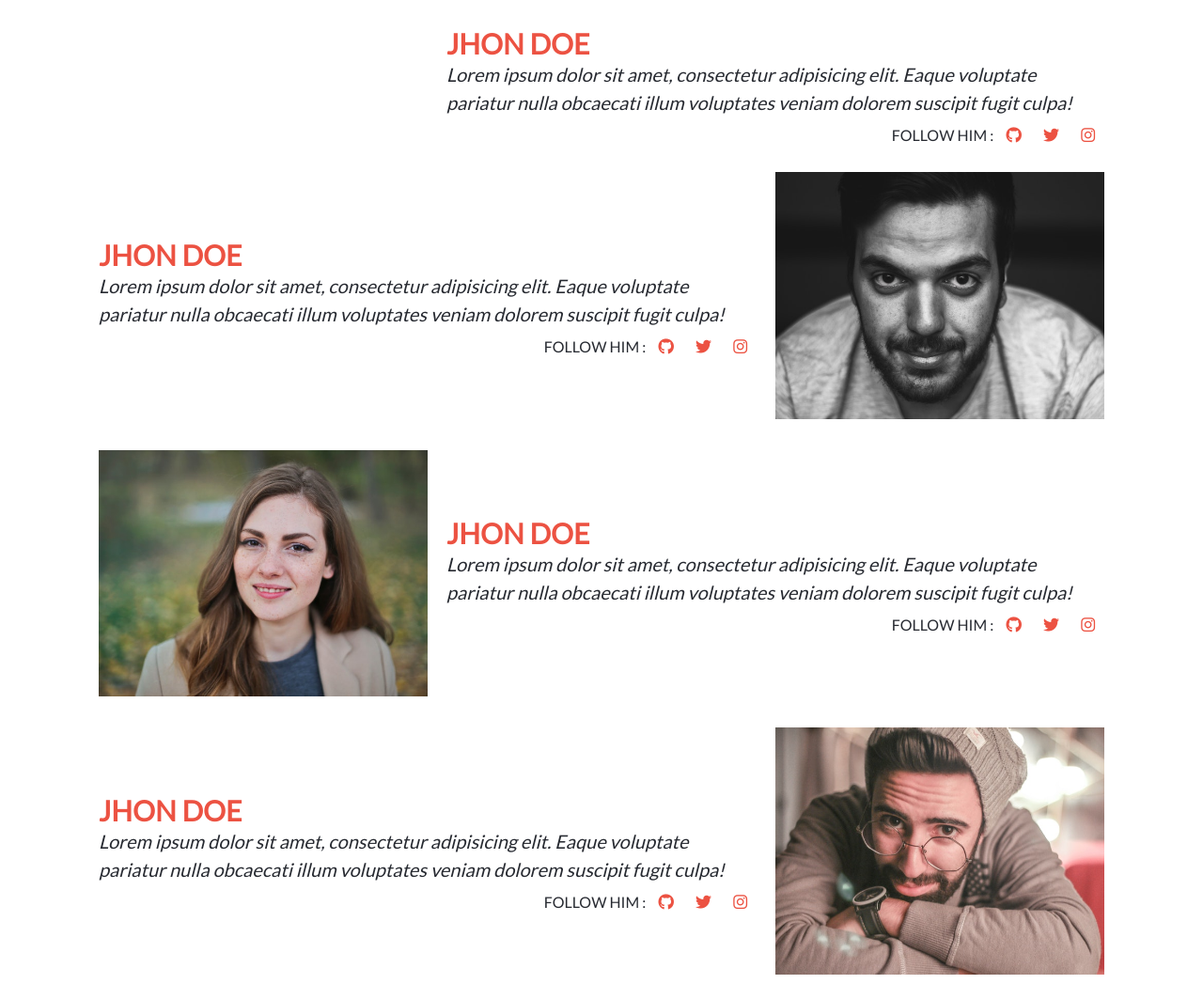
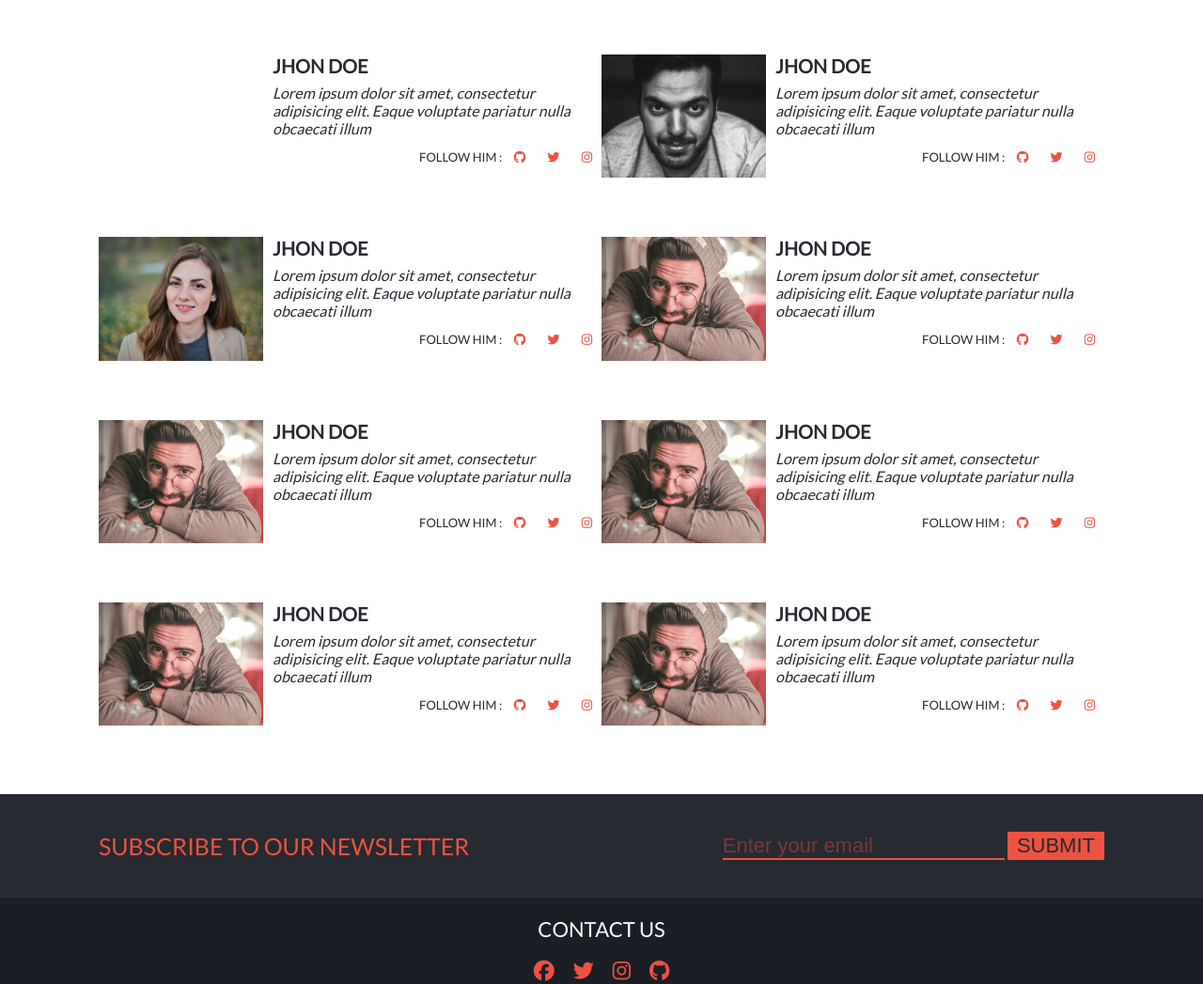
Before and after one commit to bouaik/Conference-Website, a plain HTML site: page index.html in a window 1280 px wide. Shown: the part 920-1967 px from the top of the page at 94% size. Drawn offline with Linux system fonts and the light colour scheme.

Commit message:
change colors and speakers design

```diff
--- a/index.html
+++ b/index.html
@@ -45,7 +45,7 @@
                     </div>
                     <div class="info">
                         <h3 class="speaker-name">jhon doe</h3>
-                        <p class="speaker-desc">Lorem ipsum dolor sit amet, consectetur adipisicing elit. Eaque voluptate pariatur nulla obcaecati illum voluptates veniam dolorem suscipit fugit culpa!</p>
+                        <p class="speaker-desc">Lorem ipsum dolor sit amet, consectetur adipisicing elit. Eaque voluptate pariatur nulla obcaecati illum  </p>
                         <div class="speaker-contact">
                             <span class="follow">Follow him : </span>
                             <a href="#"><i class="fab fa-github"></i></a>
@@ -54,13 +54,13 @@
                         </div>
                     </div>
                 </div>
-                <div class="speaker speaker-reversed">
+                <div class="speaker">
                     <div class="image">
                         <img src="img/speaker2.jpg" alt="">
                     </div>
                     <div class="info">
                         <h3 class="speaker-name">jhon doe</h3>
-                        <p class="speaker-desc">Lorem ipsum dolor sit amet, consectetur adipisicing elit. Eaque voluptate pariatur nulla obcaecati illum voluptates veniam dolorem suscipit fugit culpa!</p>
+                        <p class="speaker-desc">Lorem ipsum dolor sit amet, consectetur adipisicing elit. Eaque voluptate pariatur nulla obcaecati illum  </p>
                         <div class="speaker-contact">
                             <span class="follow">Follow him : </span>
                             <a href="#"><i class="fab fa-github"></i></a>
@@ -75,7 +75,7 @@
                     </div>
                     <div class="info">
                         <h3 class="speaker-name">jhon doe</h3>
-                        <p class="speaker-desc">Lorem ipsum dolor sit amet, consectetur adipisicing elit. Eaque voluptate pariatur nulla obcaecati illum voluptates veniam dolorem suscipit fugit culpa!</p>
+                        <p class="speaker-desc">Lorem ipsum dolor sit amet, consectetur adipisicing elit. Eaque voluptate pariatur nulla obcaecati illum  </p>
                         <div class="speaker-contact">
                             <span class="follow">Follow him : </span>
                             <a href="#"><i class="fab fa-github"></i></a>
@@ -84,13 +84,73 @@
                         </div>
                     </div>
                 </div>
-                <div class="speaker speaker-reversed">
+                <div class="speaker">
                     <div class="image">
                         <img src="img/speaker3.jpg" alt="">
                     </div>
                     <div class="info">
                         <h3 class="speaker-name">jhon doe</h3>
-                        <p class="speaker-desc">Lorem ipsum dolor sit amet, consectetur adipisicing elit. Eaque voluptate pariatur nulla obcaecati illum voluptates veniam dolorem suscipit fugit culpa!</p>
+                        <p class="speaker-desc">Lorem ipsum dolor sit amet, consectetur adipisicing elit. Eaque voluptate pariatur nulla obcaecati illum  </p>
+                        <div class="speaker-contact">
+                            <span class="follow">Follow him : </span>
+                            <a href="#"><i class="fab fa-github"></i></a>
+                            <a href="#"><i class="fab fa-twitter"></i></a>
+                            <a href="#"><i class="fab fa-instagram"></i></a>
+                        </div>
+                    </div>
+                </div>
+                <div class="speaker">
+                    <div class="image">
+                        <img src="img/speaker3.jpg" alt="">
+                    </div>
+                    <div class="info">
+                        <h3 class="speaker-name">jhon doe</h3>
+                        <p class="speaker-desc">Lorem ipsum dolor sit amet, consectetur adipisicing elit. Eaque voluptate pariatur nulla obcaecati illum  </p>
+                        <div class="speaker-contact">
+                            <span class="follow">Follow him : </span>
+                            <a href="#"><i class="fab fa-github"></i></a>
+                            <a href="#"><i class="fab fa-twitter"></i></a>
+                            <a href="#"><i class="fab fa-instagram"></i></a>
+                        </div>
+                    </div>
+                </div>
+                <div class="speaker">
+                    <div class="image">
+                        <img src="img/speaker3.jpg" alt="">
+                    </div>
+                    <div class="info">
+                        <h3 class="speaker-name">jhon doe</h3>
+                        <p class="speaker-desc">Lorem ipsum dolor sit amet, consectetur adipisicing elit. Eaque voluptate pariatur nulla obcaecati illum  </p>
+                        <div class="speaker-contact">
+                            <span class="follow">Follow him : </span>
+                            <a href="#"><i class="fab fa-github"></i></a>
+                            <a href="#"><i class="fab fa-twitter"></i></a>
+                            <a href="#"><i class="fab fa-instagram"></i></a>
+                        </div>
+                    </div>
+                </div>
+                <div class="speaker">
+                    <div class="image">
+                        <img src="img/speaker3.jpg" alt="">
+                    </div>
+                    <div class="info">
+                        <h3 class="speaker-name">jhon doe</h3>
+                        <p class="speaker-desc">Lorem ipsum dolor sit amet, consectetur adipisicing elit. Eaque voluptate pariatur nulla obcaecati illum  </p>
+                        <div class="speaker-contact">
+                            <span class="follow">Follow him : </span>
+                            <a href="#"><i class="fab fa-github"></i></a>
+                            <a href="#"><i class="fab fa-twitter"></i></a>
+                            <a href="#"><i class="fab fa-instagram"></i></a>
+                        </div>
+                    </div>
+                </div>
+                <div class="speaker">
+                    <div class="image">
+                        <img src="img/speaker3.jpg" alt="">
+                    </div>
+                    <div class="info">
+                        <h3 class="speaker-name">jhon doe</h3>
+                        <p class="speaker-desc">Lorem ipsum dolor sit amet, consectetur adipisicing elit. Eaque voluptate pariatur nulla obcaecati illum  </p>
                         <div class="speaker-contact">
                             <span class="follow">Follow him : </span>
                             <a href="#"><i class="fab fa-github"></i></a>
--- a/style.css
+++ b/style.css
@@ -20,17 +20,17 @@ img {
 /* start header */
 header {
   height: 100vh;
-  background-color: #272a31;
+  background-color: #d3d3d3;
 }
 
 .navbar {
-  border-bottom: 2px solid #ec5242;
   display: flex;
   height: 80px;
   align-items: center;
   position: fixed;
   width: 100%;
-  background-color: #272a31;
+  background-color: #fff;
+  border-bottom: 2px solid #272a31;
 }
 
 .logo {
@@ -40,7 +40,7 @@ header {
 }
 
 .logo h2 {
-  color: #ec5242;
+  color: #272a31;
   font-family: cocogoose, sans-serif;
   font-size: 40px;
 }
@@ -55,7 +55,7 @@ header {
   transition: 0.5s;
   cursor: pointer;
   pointer-events: none;
-  color: #ec5242;
+  color: #372a31;
 }
 
 .menu-icon.active {
@@ -86,7 +86,7 @@ header {
   justify-content: center;
   align-items: center;
   height: calc(100vh - 80px);
-  color: #ec5242;
+  color: #272a31;
 }
 
 .anouncement h1 {
@@ -110,7 +110,7 @@ header {
   display: block;
   text-decoration: none;
   padding: 20px 40px;
-  color: #272a31;
+  color: #d3d3d3;
   text-transform: uppercase;
   background-color: #ec5242;
   border: 2px solid #ec5242;
@@ -172,20 +172,20 @@ header {
   }
 
   .main-menu li a {
-    color: #ec5242;
+    color: #272a31;
     font-size: 18.5px;
     display: block;
   }
 
   .main-menu li a:hover {
-    color: #272a31;
+    color: #f04c11;
   }
 
   .main-menu li a::after {
     content: "";
     width: 100%;
     height: 2px;
-    background-color: #ec5242;
+    background-color: #372a31;
     display: block;
     transition: all 0.5s;
     position: relative;
@@ -230,28 +230,22 @@ header {
 
 .speaker {
   display: grid;
-  grid-gap: 20px;
+  grid-gap: 10px;
   grid-template-columns: 1fr;
   margin: 30px 0;
 }
 
-.info {
-  display: flex;
-  flex-direction: column;
-  justify-content: center;
-}
-
 .speaker-name {
-  color: #ec5242;
+  color: #272a31;
   text-transform: uppercase;
-  font-size: 30px;
+  font-size: 20px;
 }
 
 .speaker-desc {
   color: #272a31;
-  line-height: 30px;
-  font-size: 20px;
+  font-size: 16px;
   font-style: italic;
+  margin-top: 7px;
 }
 
 .speaker-contact {
@@ -262,12 +256,13 @@ header {
 .follow {
   text-transform: uppercase;
   color: #272a31;
+  font-size: 13px;
 }
 
 .speaker .fab {
   margin: 0 10px;
   color: #ec5242;
-  font-size: 17px;
+  font-size: 13px;
 }
 
 .speaker .fab:hover {
@@ -275,20 +270,12 @@ header {
 }
 
 @media screen and (min-width: 768px) {
+  .speakers-container {
+    display: grid;
+    grid-template-columns: repeat(2, 1fr);
+  }
   .speaker {
     grid-template-columns: 1fr 2fr;
-  }
-
-  .speaker-reversed {
-    grid-template-columns: 2fr 1fr;
-  }
-
-  .speaker-reversed .image {
-    order: 2;
-  }
-
-  .speaker-reversed .info {
-    order: 1;
   }
 }
 
```
